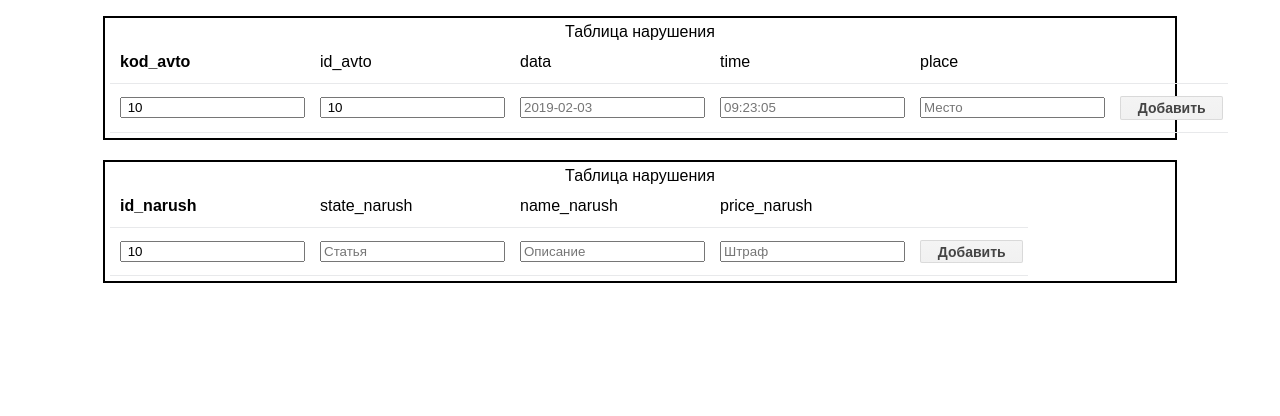
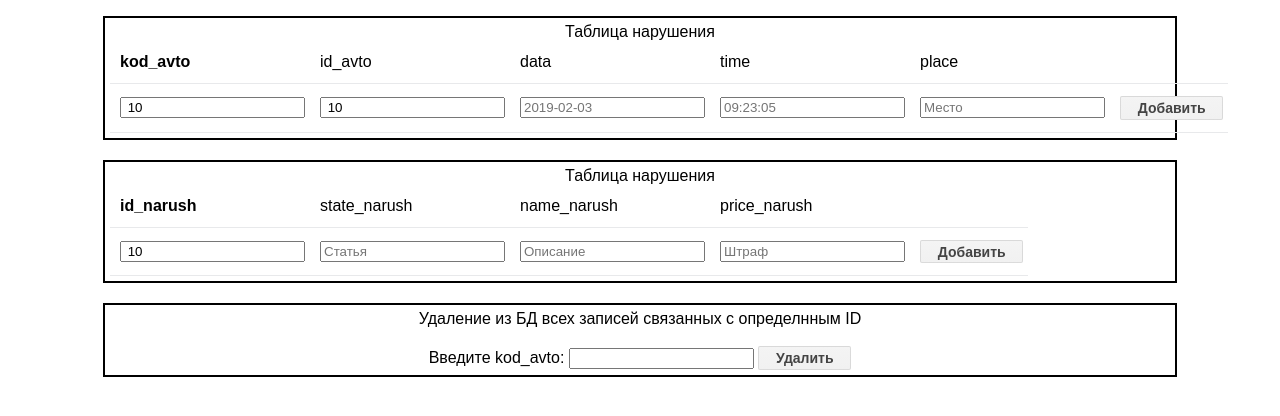
Before and after one commit to shah1dss/pdd2019, a PHP site: page /redactorbd.php in a window 1280 px wide. Shown: the part 279-695 px from the top of the page. Run offline with PHP 8.4, Linux system fonts and the light colour scheme; data comes from the database, SQL or seed files in the repository.

Commit message:
DELLETE
СДЕЛАНЫЙЙ ДЕЛИТТТТ

```diff
--- a/redactorbd.php
+++ b/redactorbd.php
@@ -181,6 +181,34 @@
 										});
 										}
 										</script>
+			<div class="conteiner5">
+				<div class="condel" >
+
+					<center>Удаление из БД всех записей связанных с определнным ID<br><br>
+				Введите kod_avto:
+				<input type="text" id="del">
+				<a href="#" class="button9"  onclick="del_all()">Удалить</a></center>
+			</div>
+
+										<script>
+										function del_all(){
+										var del = document.getElementById("del");
+
+										$.ajax({
+											type: "GET",
+											url: "script/adminred.php",
+											data: {del: del.value, func: 'del'},
+											success: function(data) {
+											if (data == "del1") {alert('Данные удалены из таблицы')}
+											if (data == "не") {alert('Что-то пошло не так(')}
+
+										}
+										});
+										}
+										</script>
+
+
+			</div>
 
 </body>
 </html>
--- a/style/style.css
+++ b/style/style.css
@@ -281,3 +281,10 @@ a.button9:active {
 	margin:0 auto;
 	margin-bottom: 20px;
 }
+.conteiner5  {
+	border:2px solid black;
+	padding: 5px;
+	width: 1060px;
+	margin:0 auto;
+	margin-bottom: 20px;
+}
```
Also changed, not shown: script/adminred.php (+8 -2 lines).
